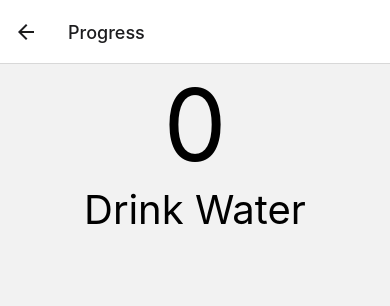
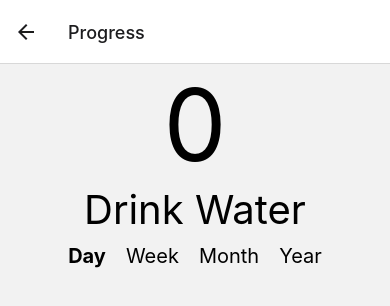
Before and after one commit to sivakar12/habit-builder-react-native, a React Native app: screen / in a window 390 px wide. Both pictures are taken after a click on the element "Drink Water". Shown: the top 306 px of the page. Built offline with nearby package versions, Linux system fonts and the light colour scheme.

Commit message:
Create period chooser for the chart display

```diff
--- /dev/null
+++ b/app/Charts.tsx
@@ -0,0 +1,61 @@
+import React, { useState } from 'react'
+import { StyleSheet, View, Text } from 'react-native'
+import { fontSizes, padding } from './StyleConstants'
+import { HabitLog } from './Types'
+
+enum PeriodType {
+    Day = "Day",
+    Week = "Week",
+    Month = "Month",
+    Year = "Year"
+}
+
+type PeriodChooserPropType = {
+    periodType: PeriodType,
+    onChange: (peroidType: PeriodType) => void
+}
+const PeriodChooser = ({ periodType: selectedPeriodType, onChange}: PeriodChooserPropType) => {
+    return (
+        <View style={styles.chooser}>
+            {Object.values(PeriodType).map(periodType => {
+                const selected = selectedPeriodType == periodType
+                const style = selected ?
+                    StyleSheet.compose(styles.chooserValueText, {fontWeight: "bold"}) :
+                    styles.chooserValueText
+                const onPressHandler = () => { onChange(periodType) }
+                return (
+                    <Text style={style} key={periodType} onPress={onPressHandler}>
+                        {periodType}
+                    </Text>
+                )
+            })}
+        </View>
+    )
+}
+
+type ChartsPropType = {
+    logs: HabitLog[]
+}
+const Charts = ({logs}: ChartsPropType) => {
+    const [periodType, setPeriodType] = useState(PeriodType.Day)
+    return (
+        <View>
+            <PeriodChooser
+                periodType={periodType}
+                onChange={setPeriodType}
+            />
+        </View>
+    )
+}
+
+const styles = StyleSheet.create({
+    chooser: {
+        flexDirection: 'row'
+    },
+    chooserValueText: {
+        fontSize: fontSizes[1],
+        padding: padding
+    }
+})
+
+export { Charts as default }
--- a/app/HabitDetailView.tsx
+++ b/app/HabitDetailView.tsx
@@ -10,6 +10,7 @@ dayjs.extend(localizedFormat)
 import { AppContext } from './Context';
 import { fontSizes, padding } from './StyleConstants';
 import { HabitLog } from './Types';
+import Charts from './Charts'
 
 type LogListProps = {
     logs: HabitLog[]
@@ -56,6 +57,7 @@ const HabitDetailView = () => {
                 {habit.logs.length}
             </Text>
             <Text style={styles.habitName}>{habit.name}</Text>
+            <Charts logs={habit.logs}/>
             <LogList logs={habit.logs}/>
         </View>
     )
```
